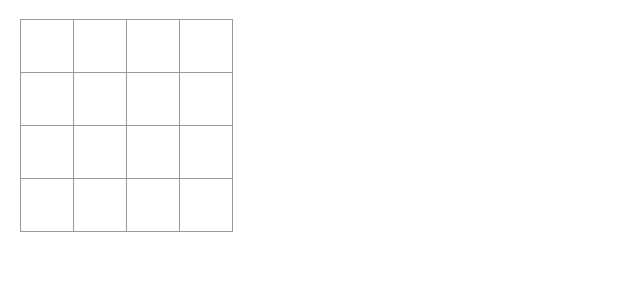
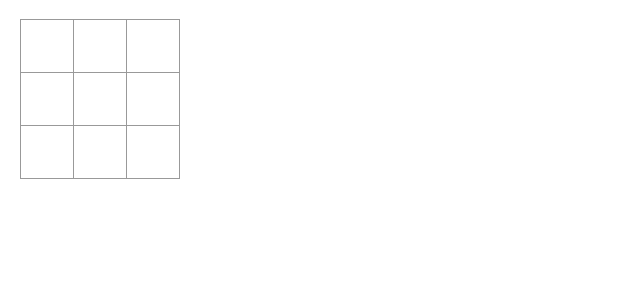
Before and after one commit to umutgithub/traction-tools-game-assignment, a React (Create React App) app: page / in a window 1280 px wide. Shown: the top 300 px of the page, without its empty margins (0-640 px from the left). Built offline with nearby package versions, Linux system fonts and the light colour scheme.

Commit message:
3x3 Basic game against computer

```diff
--- a/src/features/tic-tac-toe/Board.js
+++ b/src/features/tic-tac-toe/Board.js
@@ -8,10 +8,6 @@ import {
 import Square from './Square';
 
 export function Board(props){
-  // const history = useSelector(getHistory);
-  // const currentStepNumber = useSelector(getCurrentStepNumber);
-  // const current = history[currentStepNumber];
-
   function renderSquare(i) {
     const winnerClass =
       props.winnerSquares &&
@@ -49,7 +45,7 @@ export function Board(props){
     return board;
   }
 
-  return <div>{createBoard(4, 4)}</div>;
+  return <div>{createBoard(3, 3)}</div>;
 
 }
 
--- a/src/features/tic-tac-toe/Game.js
+++ b/src/features/tic-tac-toe/Game.js
@@ -1,5 +1,6 @@
-import React from 'react';
+import React, { useState, useEffect, useCallback } from "react";
 import { useSelector, useDispatch } from 'react-redux';
+import { getRandomInt, getEmptySquares } from './utils';
 import {
   getHistory,
   getCurrentStepNumber,
@@ -16,34 +17,34 @@ import Board from './Board';
  * @param {*} squares
  */
 const calculateWinner = (squares) => {
-  // const threeDimensionWinningLines = [
-  //   [0, 1, 2],
-  //   [3, 4, 5],
-  //   [6, 7, 8],
-  //   [0, 3, 6],
-  //   [1, 4, 7],
-  //   [2, 5, 8],
-  //   [0, 4, 8],
-  //   [2, 4, 6],
+  const threeDimensionWinningLines = [
+    [0, 1, 2],
+    [3, 4, 5],
+    [6, 7, 8],
+    [0, 3, 6],
+    [1, 4, 7],
+    [2, 5, 8],
+    [0, 4, 8],
+    [2, 4, 6],
+  ];
+
+  // const fourDimensionWinningLines = [
+  //   [0, 1, 2, 3],
+  //   [4, 5, 6, 7],
+  //   [8, 9, 10, 11],
+  //   [12, 13, 14, 15],
+  //   [0, 4, 8, 12],
+  //   [1, 5, 9, 13],
+  //   [2, 6, 10, 14],
+  //   [3, 7, 11, 15],
+  //   [0, 5, 10, 15],
+  //   [3, 6, 9, 12]
   // ];
 
-  const fourDimensionWinningLines = [
-    [0, 1, 2, 3],
-    [4, 5, 6, 7],
-    [8, 9, 10, 11],
-    [12, 13, 14, 15],
-    [0, 4, 8, 12],
-    [1, 5, 9, 13],
-    [2, 6, 10, 14],
-    [3, 7, 11, 15],
-    [0, 5, 10, 15],
-    [3, 6, 9, 12]
-  ];
-
-  for (let i = 0; i < fourDimensionWinningLines.length; i += 1) {
-    const [a, b, c, d] = fourDimensionWinningLines[i];
-    if (squares[a] && squares[a] === squares[b] && squares[a] === squares[c] && squares[a] === squares[d]) {
-      return { winner: squares[a], winnerRow: fourDimensionWinningLines[i] };
+  for (let i = 0; i < threeDimensionWinningLines.length; i += 1) {
+    const [a, b, c, d] = threeDimensionWinningLines[i];
+    if (squares[a] && squares[a] === squares[b] && squares[a] === squares[c]) {
+      return { winner: squares[a], winnerRow: threeDimensionWinningLines[i] };
     }
   }
 
@@ -78,6 +79,12 @@ const getLocation = (move) => {
 };
 
 export default function GameTicTacToe(){
+  //move state
+  const [nextMove, setNextMove] = useState(1);
+
+  //player state
+  const [players, setPlayers] = useState({ human: 1, computer: 2 });
+
   // current states
   const history = useSelector(getHistory);
   const currentStepNumber = useSelector(getCurrentStepNumber);
@@ -87,37 +94,109 @@ export default function GameTicTacToe(){
   const dispatch = useDispatch();
 
   /**
-   * Square Click Handler
-   * @param {*} i (index)
+   * Human Move Click Handler
+   * @param {*} index (index)
    */
-  function handleClick(i) {
+  function humanMove(index) {
+    move(index);
+    setNextMove(players.computer);
+  }
+
+  /**
+   * Computer Move useEffect Handler
+   * @param {*} index
+   */
+  function computerMove(){
+    const mostRecentGrid = history[history.length - 1].squares;
+    console.info('mostRecentGrid', mostRecentGrid);
+    const emptyIndices = getEmptySquares(mostRecentGrid);
+    console.info('emptyIndices', emptyIndices);
+
+    let index;
+    switch (true) { // switch (mode) {
+      case true:
+        do {
+          index = getRandomInt(0, 8);
+        } while (!emptyIndices.includes(index));
+        break;
+    }
+
+    move(index);
+    setNextMove(players.human);
+  }
+
+  function move(index){
+    if (nextMove === players.human) {
       // ensure to work with copy of history object, before mutating the state.
+      const historyDeepCopy = history.slice(0, currentStepNumber + 1);
+      const newCurrent = historyDeepCopy[historyDeepCopy.length - 1];
+      const squares = newCurrent.squares.slice();
+
+      if (calculateWinner(squares).winner || squares[index]) {
+        return;
+      }
+
+      squares[index] = 'X';
+
+      const finalHistory = historyDeepCopy.concat([
+        {
+          squares,
+          currentLocation: getLocation(index),
+          stepNumber: historyDeepCopy.length,
+        },
+      ]);
+
+
+      dispatch(setCurrentStepNumber());
+      dispatch(setxIsNext(!xIsNext));
+      dispatch(setHistory(finalHistory));
+    }
+    else if (nextMove === players.computer) {
       const historyDeepCopy = [...history].slice(0, currentStepNumber + 1);
       const newCurrent = historyDeepCopy[historyDeepCopy.length - 1];
       const squares = newCurrent.squares.slice();
 
-    if (calculateWinner(squares).winner || squares[i]) {
+      if (calculateWinner(squares).winner || squares[index]) {
         return;
       }
 
-    squares[i] = xIsNext ? 'X' : 'O';
+      squares[index] = 'O';
 
       const finalHistory = historyDeepCopy.concat([
         {
           squares,
-        currentLocation: getLocation(i),
+          currentLocation: getLocation(index),
           stepNumber: historyDeepCopy.length,
         },
       ]);
 
-    dispatch(setCurrentStepNumber(finalHistory.length - 1));
+      dispatch(setCurrentStepNumber());
       dispatch(setxIsNext(!xIsNext));
       dispatch(setHistory(finalHistory));
+    }
 
   }
 
+  /**
+   * Make computer move when it's computer's turn
+   */
+  useEffect(() => {
+    let timeout;
+    if (
+      nextMove !== null &&
+      nextMove === players.computer
+      // gameState !== GAME_STATES.over
+    ) {
+      // Delay computer moves to make them more natural
+      timeout = setTimeout(() => {
+        computerMove();
+      }, 200);
+    }
+    return () => timeout && clearTimeout(timeout);
+  }, [nextMove]);
 
-  const current = history[currentStepNumber];
+
+  const current = history[history.length - 1];
   const { winnerRow } = calculateWinner(current.squares);
 
   return (
@@ -126,7 +205,7 @@ export default function GameTicTacToe(){
           <Board
             squares={current.squares}
             winnerSquares={winnerRow}
-            onClick={i => handleClick(i)}
+            onClick={i => humanMove(i)}
           />
         </div>
       </div>
--- a/src/features/tic-tac-toe/tictactoeSlice.js
+++ b/src/features/tic-tac-toe/tictactoeSlice.js
@@ -17,8 +17,8 @@ export const tictactoeSlice = createSlice({
     setHistory: (state, action) => {
       state.history = action.payload;
     },
-    setCurrentStepNumber: (state, action) => {
-      state.currentStepNumber = action.payload;
+    setCurrentStepNumber: (state) => {
+      state.currentStepNumber += 1;
     },
     setxIsNext: (state, action) => {
       state.xIsNext = action.payload;
--- /dev/null
+++ b/src/features/tic-tac-toe/utils.js
@@ -0,0 +1,14 @@
+export const getRandomInt = (min, max) => {
+    min = Math.ceil(min);
+    max = Math.floor(max);
+    return Math.floor(Math.random() * (max - min + 1)) + min;
+};
+
+  // Collect indices of empty squares and return them
+  export const getEmptySquares = (grid) => {
+    let squares = [];
+    grid.forEach((square, i) => {
+      if (square === null) squares.push(i);
+    });
+    return squares;
+  };
```
Lines whose indentation alone changed are shown as unchanged.
